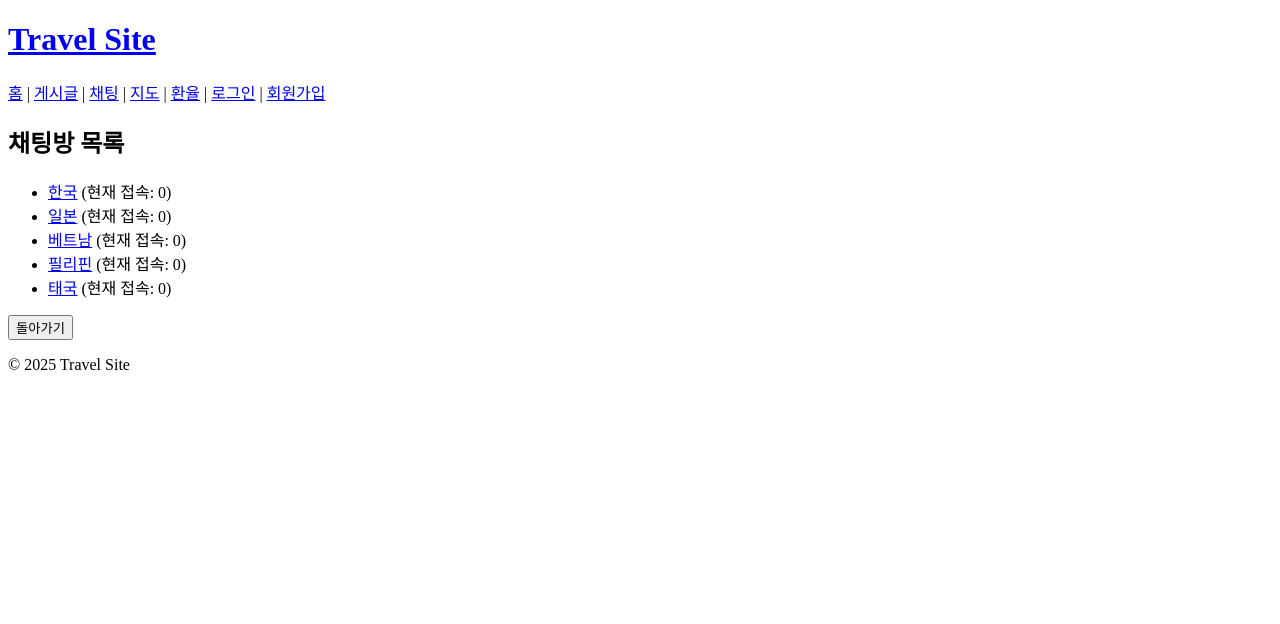
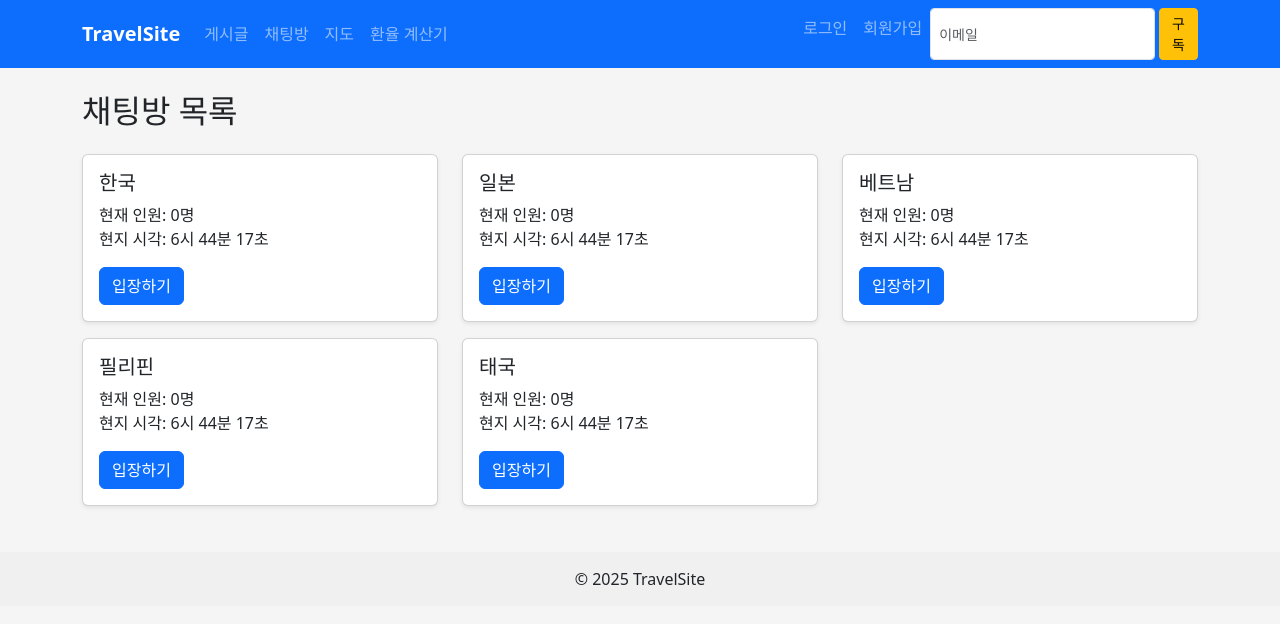
Before and after one commit to dcw15410-del/travel_site, a Flask app: page /chat in a window 1280 px wide. Shown: the top 624 px of the page. Run offline with Flask 3, Linux system fonts and the light colour scheme; some libraries are stand-ins or nearby versions.

Commit message:
update-2025-09-28-pm03:44

```diff
--- a/app.py
+++ b/app.py
@@ -1,13 +1,10 @@
-import eventlet
-eventlet.monkey_patch()
-
 from flask import Flask, render_template, request, redirect, session, flash, url_for, jsonify
 from flask_sqlalchemy import SQLAlchemy
-from flask_socketio import SocketIO, emit, join_room, leave_room, disconnect
+from flask_socketio import SocketIO, emit, join_room, leave_room
 from werkzeug.security import generate_password_hash, check_password_hash
 from werkzeug.utils import secure_filename
 from datetime import datetime
-import os, pytz, eventlet.green.requests as grequests, logging
+import os, pytz, requests, logging
 
 # -----------------------------
 # 기본 설정
@@ -21,12 +18,15 @@ basedir = os.path.abspath(os.path.dirname(__file__))
 app.config['SQLALCHEMY_DATABASE_URI'] = f"sqlite:///{os.path.join(basedir, 'travel_site.db')}"
 app.config['SQLALCHEMY_TRACK_MODIFICATIONS'] = False
 
+# 업로드 폴더
 UPLOAD_FOLDER = os.path.join(basedir, 'static', 'uploads')
 os.makedirs(UPLOAD_FOLDER, exist_ok=True)
 app.config['UPLOAD_FOLDER'] = UPLOAD_FOLDER
 
 db = SQLAlchemy(app)
-socketio = SocketIO(app, cors_allowed_origins="*", async_mode='eventlet')
+
+# SocketIO (eventlet 문제 회피 위해 threading 모드)
+socketio = SocketIO(app, cors_allowed_origins="*", async_mode='threading')
 
 # -----------------------------
 # DB 모델
@@ -71,19 +71,37 @@ TIMEZONE_MAP = {
     "필리핀": "Asia/Manila",
     "태국": "Asia/Bangkok"
 }
-room_users = {room: 0 for room in CHAT_ROOMS}
-user_rooms = {}
+
+# 실시간 접속자 관리
+room_members = {room: set() for room in CHAT_ROOMS}
+sid_map = {}
+
+def build_room_state_payload():
+    """현재 접속자 수, 닉네임 목록"""
+    counts = {room: len(room_members.get(room, set())) for room in CHAT_ROOMS}
+    lists = {}
+    for room in CHAT_ROOMS:
+        names = []
+        for sid in room_members.get(room, set()):
+            info = sid_map.get(sid)
+            if info:
+                names.append(info.get('nick', '익명'))
+        lists[room] = names
+    return {"counts": counts, "lists": lists}
 
 # -----------------------------
-# 공통 템플릿 변수
+# 템플릿 공통 변수
 # -----------------------------
 @app.context_processor
 def inject_user_and_subscription_and_times():
     user, subscribed = None, False
     if "user_id" in session:
-        user = User.query.get(session["user_id"])
-        if user:
-            subscribed = Subscriber.query.filter_by(email=user.email).first() is not None
+        try:
+            user = User.query.get(session["user_id"])
+            if user:
+                subscribed = Subscriber.query.filter_by(email=user.email).first() is not None
+        except Exception:
+            user = None
 
     room_times = {}
     for room in CHAT_ROOMS:
@@ -98,12 +116,12 @@ def inject_user_and_subscription_and_times():
         is_subscribed=subscribed,
         chat_rooms=CHAT_ROOMS,
         room_times=room_times,
-        room_users=room_users,
+        room_users={r: len(room_members[r]) for r in CHAT_ROOMS},
         timezone_map=TIMEZONE_MAP
     )
 
 # -----------------------------
-# 메인 / 글 관련 라우트
+# 라우트 (메인/게시글/회원/구독)
 # -----------------------------
 @app.route('/')
 def index():
@@ -123,7 +141,7 @@ def post_detail(post_id):
 @app.route('/post/new', methods=['GET','POST'])
 def new_post():
     if "user_id" not in session:
-        flash("글 작성은 로그인 후 가능합니다.")
+        flash("로그인 후 작성 가능합니다.")
         return redirect(url_for('login'))
     if request.method == 'POST':
         title = request.form.get('title','').strip()
@@ -148,25 +166,6 @@ def new_post():
         return redirect(url_for('posts'))
     return render_template("new_post.html")
 
-@app.route('/post/<int:post_id>/delete', methods=['POST'])
-def delete_post(post_id):
-    if "user_id" not in session:
-        flash("로그인 후 삭제 가능합니다.")
-        return redirect(url_for('login'))
-
-    post = Post.query.get_or_404(post_id)
-    if post.user_id != session["user_id"]:
-        flash("본인 글만 삭제할 수 있습니다.")
-        return redirect(url_for('post_detail', post_id=post.id))
-
-    db.session.delete(post)
-    db.session.commit()
-    flash("게시글이 삭제되었습니다.")
-    return redirect(url_for('posts'))
-
-# -----------------------------
-# 회원가입 / 로그인 / 로그아웃
-# -----------------------------
 @app.route('/register', methods=['GET','POST'])
 def register():
     if request.method == 'POST':
@@ -178,7 +177,7 @@ def register():
             flash("모든 항목을 입력해주세요.")
             return redirect(url_for('register'))
         if User.query.filter((User.username==username)|(User.email==email)|(User.nickname==nickname)).first():
-            flash("이미 존재하는 아이디, 이메일 또는 닉네임입니다.")
+            flash("이미 존재하는 계정입니다.")
             return redirect(url_for('register'))
         pw_hash = generate_password_hash(password)
         user = User(username=username, nickname=nickname, email=email, password_hash=pw_hash)
@@ -198,7 +197,7 @@ def login():
             session['user_id'] = user.id
             flash(f"{user.nickname}님 환영합니다.")
             return redirect(url_for('index'))
-        flash("로그인 실패: 아이디 또는 비밀번호 확인")
+        flash("로그인 실패")
         return redirect(url_for('login'))
     return render_template("login.html")
 
@@ -208,9 +207,6 @@ def logout():
     flash("로그아웃되었습니다.")
     return redirect(url_for('index'))
 
-# -----------------------------
-# 구독
-# -----------------------------
 @app.route('/subscribe', methods=['POST'])
 def subscribe():
     email = None
@@ -228,68 +224,107 @@ def subscribe():
         sub = Subscriber(email=email)
         db.session.add(sub)
         db.session.commit()
-        flash("구독이 완료되었습니다.")
+        flash("구독 완료.")
     return redirect(request.referrer or url_for('index'))
 
 # -----------------------------
-# 채팅 라우트
+# 채팅
 # -----------------------------
 @app.route('/chat')
 def chat_rooms():
-    return render_template('chat_rooms.html')
+    room_user_list = {r: [sid_map.get(sid, {}).get('nick','익명') for sid in room_members[r]] for r in CHAT_ROOMS}
+    return render_template('chat_rooms.html', room_user_list=room_user_list)
 
 @app.route('/chat/<room>')
 def chat(room):
     if "user_id" not in session:
-        flash("채팅은 로그인 후 이용 가능합니다.")
+        flash("로그인 후 이용 가능합니다.")
         return redirect(url_for('login'))
     if room not in CHAT_ROOMS:
         flash("존재하지 않는 채팅방입니다.")
         return redirect(url_for('chat_rooms'))
     user = User.query.get(session['user_id'])
-    messages = Message.query.filter_by(room=room).order_by(Message.created_at.asc()).all()
-    return render_template('chat.html', messages=messages, user=user, room=room)
+    return render_template('chat.html', messages=[], user=user, room=room)
 
 # -----------------------------
-# 지도 라우트 (Google Maps Eventlet-safe)
+# 지도
 # -----------------------------
 @app.route('/map')
 def map_view():
-    default_location = {'lat': 37.4602, 'lng': 126.4407}  # 인천공항
-    return render_template("map.html", location=default_location)
+    return render_template("map.html")
+
+# -----------------------------
+# 환율 계산
+# -----------------------------
+@app.route('/convert_currency')
+def convert_currency_api():
+    from_cur = request.args.get("from")
+    to_cur = request.args.get("to")
+    try:
+        amount = float(request.args.get('amount', '1') or '1')
+    except Exception:
+        amount = 1.0
+
+    if not from_cur or not to_cur:
+        return jsonify({"error": "통화 파라미터 필요"}), 400
+
+    try:
+        url = f"https://api.exchangerate.host/convert?from={from_cur}&to={to_cur}&amount={amount}"
+        resp = requests.get(url, timeout=7)
+        data = resp.json()
+        if data.get("result") is not None:
+            result = round(data.get("result", 0), 4)
+            rate = data.get("info", {}).get("rate", 0)
+            return jsonify({"result": result, "rate": rate})
+        return jsonify({"error": "환율 계산 실패"}), 500
+    except Exception as e:
+        logging.exception("환율 API 오류")
+        return jsonify({"error": f"서버 오류: {str(e)}"}), 500
 
 # -----------------------------
 # SocketIO 이벤트
 # -----------------------------
 @socketio.on('join')
 def on_join(data):
-    room = data.get('room','한국')
-    nickname = data.get('user','익명')
+    room = data.get('room', '한국')
+    nickname = data.get('user') or '익명'
+    sid = request.sid
+    prev_info = sid_map.get(sid)
+
+    if prev_info:
+        prev_room = prev_info.get('room')
+        if prev_room and sid in room_members.get(prev_room, set()):
+            room_members[prev_room].discard(sid)
     join_room(room)
-    room_users[room] = room_users.get(room,0) + 1
-    user_rooms[request.sid] = room
+    room_members.setdefault(room, set()).add(sid)
+    sid_map[sid] = {'nick': nickname, 'room': room}
+
     ts = datetime.now().strftime("%H:%M:%S")
     emit('receive_message', {'user':'시스템','msg':f'{nickname}님이 입장했습니다.','time':ts}, room=room)
-    socketio.emit('room_users_update', room_users, broadcast=True)
+    socketio.emit('room_users_update', build_room_state_payload(), broadcast=True)
 
 @socketio.on('leave')
 def on_leave(data):
-    room = data.get('room','한국')
-    nickname = data.get('user','익명')
-    leave_room(room)
-    if room in room_users and room_users[room] > 0:
-        room_users[room] -= 1
-    user_rooms.pop(request.sid, None)
-    ts = datetime.now().strftime("%H:%M:%S")
-    emit('receive_message', {'user':'시스템','msg':f'{nickname}님이 퇴장했습니다.', 'time':ts}, room=room)
-    socketio.emit('room_users_update', room_users, broadcast=True)
+    sid = request.sid
+    info = sid_map.pop(sid, None)
+    room = data.get('room') or (info.get('room') if info else None)
+    nickname = data.get('user', info.get('nick') if info else '익명')
+    if room and sid in room_members.get(room, set()):
+        leave_room(room)
+        room_members[room].discard(sid)
+        ts = datetime.now().strftime("%H:%M:%S")
+        emit('receive_message', {'user':'시스템','msg':f'{nickname}님이 퇴장했습니다.','time':ts}, room=room)
+        socketio.emit('room_users_update', build_room_state_payload(), broadcast=True)
 
 @socketio.on('disconnect')
 def on_disconnect():
-    room = user_rooms.pop(request.sid, None)
-    if room and room in room_users and room_users[room] > 0:
-        room_users[room] -= 1
-        socketio.emit('room_users_update', room_users, broadcast=True)
+    sid = request.sid
+    info = sid_map.pop(sid, None)
+    if info:
+        room = info.get('room')
+        if room and sid in room_members.get(room, set()):
+            room_members[room].discard(sid)
+            socketio.emit('room_users_update', build_room_state_payload(), broadcast=True)
 
 @socketio.on('send_message')
 def handle_send_message(data):
@@ -305,7 +340,7 @@ def handle_send_message(data):
         db.session.commit()
     except Exception:
         db.session.rollback()
-    emit('receive_message', {'user': nickname, 'msg': text, 'time': ts.strftime("%H:%M:%S")}, room=room)
+    emit('receive_message', {'user': nickname,'msg': text,'time': ts.strftime("%H:%M:%S")}, room=room)
 
 # -----------------------------
 # DB 생성
--- a/templates/base.html
+++ b/templates/base.html
@@ -1,46 +1,81 @@
 <!DOCTYPE html>
 <html lang="ko">
 <head>
-    <meta charset="UTF-8">
-    <title>{% block title %}Travel Site{% endblock %}</title>
-    <link rel="stylesheet" href="{{ url_for('static', filename='style.css') }}">
-    <script src="https://cdnjs.cloudflare.com/ajax/libs/socket.io/4.7.2/socket.io.min.js" integrity="sha512-Rwz0fjdb+vJmAbxZJ7Czj+VZsp5+E5dFj1ZZn6mfsYfUAhOGa68fn3+FZx6hZOb+GzOclWzUigx7vM59fmxm9A==" crossorigin="anonymous" referrerpolicy="no-referrer"></script>
-    {% block head %}{% endblock %}
+<meta charset="utf-8"/>
+<meta name="viewport" content="width=device-width, initial-scale=1"/>
+<title>{% block title %}TravelSite{% endblock %}</title>
+
+<!-- Bootstrap -->
+<link href="https://cdn.jsdelivr.net/npm/bootstrap@5.3.2/dist/css/bootstrap.min.css" rel="stylesheet">
+<script src="https://cdn.jsdelivr.net/npm/bootstrap@5.3.2/dist/js/bootstrap.bundle.min.js"></script>
+
+<style>
+body { background-color: #f5f5f5; }
+footer { text-align:center; padding:15px; background:#f0f0f0; margin-top:30px; }
+.navbar-brand { font-weight:600; }
+.form-inline { display:flex; gap:6px; align-items:center; }
+</style>
+
+{% block extra_head %}{% endblock %}
 </head>
 <body>
-    <header>
-        <h1><a href="{{ url_for('index') }}">Travel Site</a></h1>
-        <nav>
-            <a href="{{ url_for('index') }}">홈</a> |
-            <a href="{{ url_for('posts') }}">게시글</a> |
-            <a href="{{ url_for('chat_rooms') }}">채팅</a> |
-            <a href="{{ url_for('map_view') }}">지도</a> |
-            <a href="{{ url_for('currency_page') }}">환율</a> |
+
+<nav class="navbar navbar-expand-lg navbar-dark bg-primary mb-4">
+  <div class="container">
+    <a class="navbar-brand" href="{{ url_for('index') }}">TravelSite</a>
+    <button class="navbar-toggler" type="button" data-bs-toggle="collapse" data-bs-target="#navbarsMain">
+      <span class="navbar-toggler-icon"></span>
+    </button>
+
+    <div class="collapse navbar-collapse" id="navbarsMain">
+      <ul class="navbar-nav me-auto mb-2 mb-lg-0">
+        <li class="nav-item"><a class="nav-link" href="{{ url_for('posts') }}">게시글</a></li>
+        <li class="nav-item"><a class="nav-link" href="{{ url_for('chat_rooms') }}">채팅방</a></li>
+        <li class="nav-item"><a class="nav-link" href="{{ url_for('map_view') }}">지도</a></li>
+        <li class="nav-item"><a class="nav-link" href="{{ url_for('currency_page') }}">환율 계산기</a></li>
+      </ul>
+
+      <ul class="navbar-nav ms-auto">
         {% if current_user %}
-                <span>{{ current_user.nickname }}님</span>
-                <a href="{{ url_for('logout') }}">로그아웃</a>
+          <li class="nav-item"><a class="nav-link" href="{{ url_for('new_post') }}">글쓰기</a></li>
+          <li class="nav-item"><span class="nav-link"> {{ current_user.nickname }}님</span></li>
+          <li class="nav-item"><a class="nav-link" href="{{ url_for('logout') }}">로그아웃</a></li>
         {% else %}
-                <a href="{{ url_for('login') }}">로그인</a> |
-                <a href="{{ url_for('register') }}">회원가입</a>
+          <li class="nav-item"><a class="nav-link" href="{{ url_for('login') }}">로그인</a></li>
+          <li class="nav-item"><a class="nav-link" href="{{ url_for('register') }}">회원가입</a></li>
         {% endif %}
+
+        <li class="nav-item">
+          {% if is_subscribed %}
+            <span class="nav-link text-light">구독 중</span>
+          {% else %}
+            <form class="d-flex" method="POST" action="{{ url_for('subscribe') }}">
+              <input name="email" type="email" class="form-control form-control-sm" placeholder="이메일">
+              <button class="btn btn-sm btn-warning ms-1">구독</button>
+            </form>
+          {% endif %}
+        </li>
+      </ul>
+    </div>
+  </div>
 </nav>
-    </header>
 
-    <main>
+<div class="container">
   {% with messages = get_flashed_messages() %}
     {% if messages %}
-                <ul class="flash-messages">
-                    {% for msg in messages %}
-                        <li>{{ msg }}</li>
-                    {% endfor %}
-                </ul>
+      <div class="alert alert-info">
+        {% for m in messages %}{{ m }}<br>{% endfor %}
+      </div>
     {% endif %}
   {% endwith %}
+
   {% block content %}{% endblock %}
-    </main>
+</div>
 
 <footer>
-        <p>&copy; 2025 Travel Site</p>
+&copy; 2025 TravelSite
 </footer>
+
+{% block extra_script %}{% endblock %}
 </body>
 </html>
--- a/templates/chat_rooms.html
+++ b/templates/chat_rooms.html
@@ -1,13 +1,44 @@
 {% extends "base.html" %}
 {% block title %}채팅방 목록{% endblock %}
 {% block content %}
-<h2>채팅방 목록</h2>
-<ul>
-    {% for room in chat_rooms %}
-    <li>
-        <a href="{{ url_for('chat', room=room) }}">{{ room }}</a> (현재 접속: {{ room_users[room] }})
-    </li>
-    {% endfor %}
-</ul>
-<button onclick="history.back()">돌아가기</button>
+<h2 class="mb-4">채팅방 목록</h2>
+<div class="row">
+  {% for room in chat_rooms %}
+    <div class="col-md-4 mb-3">
+      <div class="card shadow-sm">
+        <div class="card-body">
+          <h5 class="card-title">{{ room }}</h5>
+          <p class="card-text">
+            현재 인원: <span id="count-{{ room }}">{{ room_users[room] }}</span>명<br>
+            현지 시각: <span id="time-{{ room }}">{{ room_times[room] }}</span>
+          </p>
+          <a href="{{ url_for('chat', room=room) }}" class="btn btn-primary">입장하기</a>
+        </div>
+      </div>
+    </div>
+  {% endfor %}
+</div>
 {% endblock %}
+
+{% block extra_script %}
+<script src="https://cdn.socket.io/4.5.4/socket.io.min.js"></script>
+<script>
+const socket = io();
+socket.on("room_users_update", data => {
+  for (const [room, count] of Object.entries(data.counts)) {
+    const el = document.getElementById("count-" + room);
+    if (el) el.textContent = count;
+  }
+});
+
+// 현지 시각 클라이언트에서 매초 업데이트
+function updateClocks() {
+  const now = new Date();
+  {% for room in chat_rooms %}
+    document.getElementById("time-{{ room }}").textContent =
+      now.toLocaleTimeString("ko-KR", { hour12:false });
+  {% endfor %}
+}
+setInterval(updateClocks, 1000);
+</script>
+{% endblock %}
```
Also changed, not shown: templates/chat.html (+50 -37 lines). Lines whose indentation alone changed are shown as unchanged.
